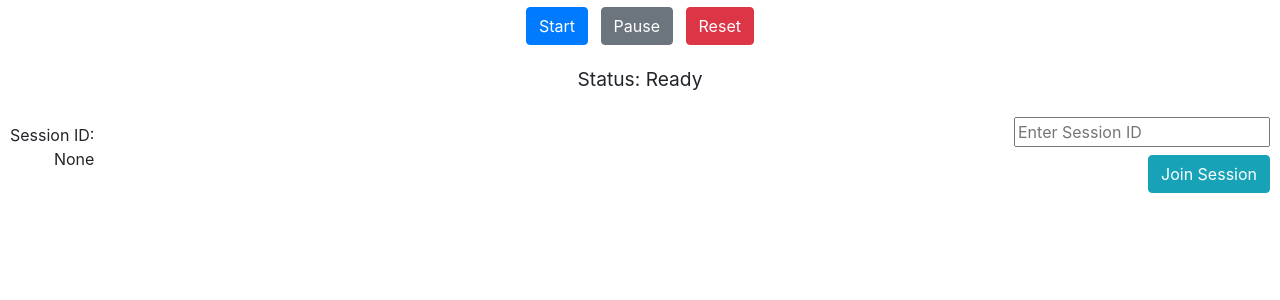
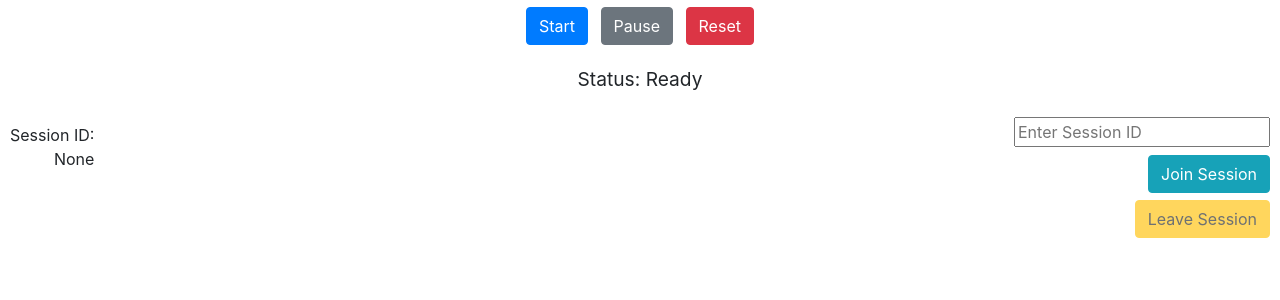
Before and after one commit to justin-pyne/pomo-collab, a Flask app: page / in a window 1280 px wide. Shown: the part 245-545 px from the top of the page. Run offline with Flask 3, Linux system fonts and the light colour scheme; some libraries are stand-ins or nearby versions.

Commit message:
add leave session button

```diff
--- a/static/css/styles.css
+++ b/static/css/styles.css
@@ -22,3 +22,9 @@ button:hover {
     margin-top: 20px;
     font-size: 1.2rem;
 }
+
+.disabled {
+    cursor: not-allowed;
+    opacity: 0.65;
+    box-shadow: none;
+}
--- a/static/js/script.js
+++ b/static/js/script.js
@@ -101,6 +101,16 @@ document.getElementById('joinSession').addEventListener('click', function () {
     }
 });
 
+// Session leaving
+document.getElementById('leaveSession').addEventListener('click', function () {
+    if (this.classList.contains('disabled')) return;
+
+    socket.emit('leave_session', currentSessionID);
+    currentSessionID = null;
+    document.getElementById('session-id-display').textContent = 'None';
+});
+
+
 // Request notification permission
 document.addEventListener('DOMContentLoaded', function () {
     Notification.requestPermission().then(function (result) {
@@ -162,6 +172,16 @@ socket.on('action_updated', (data) => {
     updateTimerDisplay();
 });
 
+socket.on('update_member_count', function (memberCount) {
+    const leaveButton = document.getElementById('leaveSession');
+
+    if (memberCount > 1) {
+        leaveButton.classList.remove('disabled');
+    } else {
+        leaveButton.classList.add('disabled');
+    }
+});
+
 socket.on('error', (data) => {
     alert(data.message);
 });
--- a/templates/index.html
+++ b/templates/index.html
@@ -46,14 +46,20 @@
             <button id="joinSession" class="btn btn-info">Join Session</button>
         </div>
 
+
+        <!-- "Leave Session" floating input and button on the right side -->
+        <div class="position-fixed d-flex flex-column align-items-end"
+            style="top: 58%; right: 10px; transform: translateY(-50%);">
+            <button id="leaveSession" class="btn btn-warning disabled">Leave Session</button>
+        </div>
+
+
         <!-- Session ID on the left side -->
         <div class="position-fixed d-flex flex-column align-items-end"
         style="top: 49%; left: 10px; transform: translateY(-50%);">
             Session ID: <span id="session-id-display">None</span>
         </div>
 
-
-        <!-- "Leave Session" floating input and button on the right side -->
     </aside>
 
     <!-- Socket.IO -->
```
